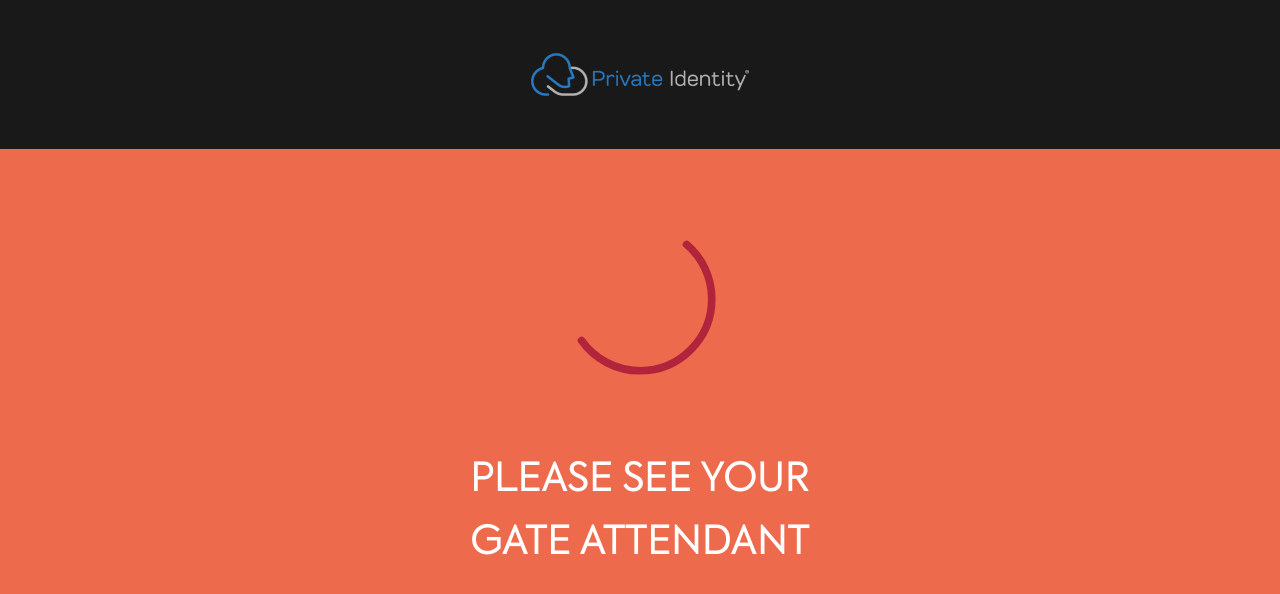
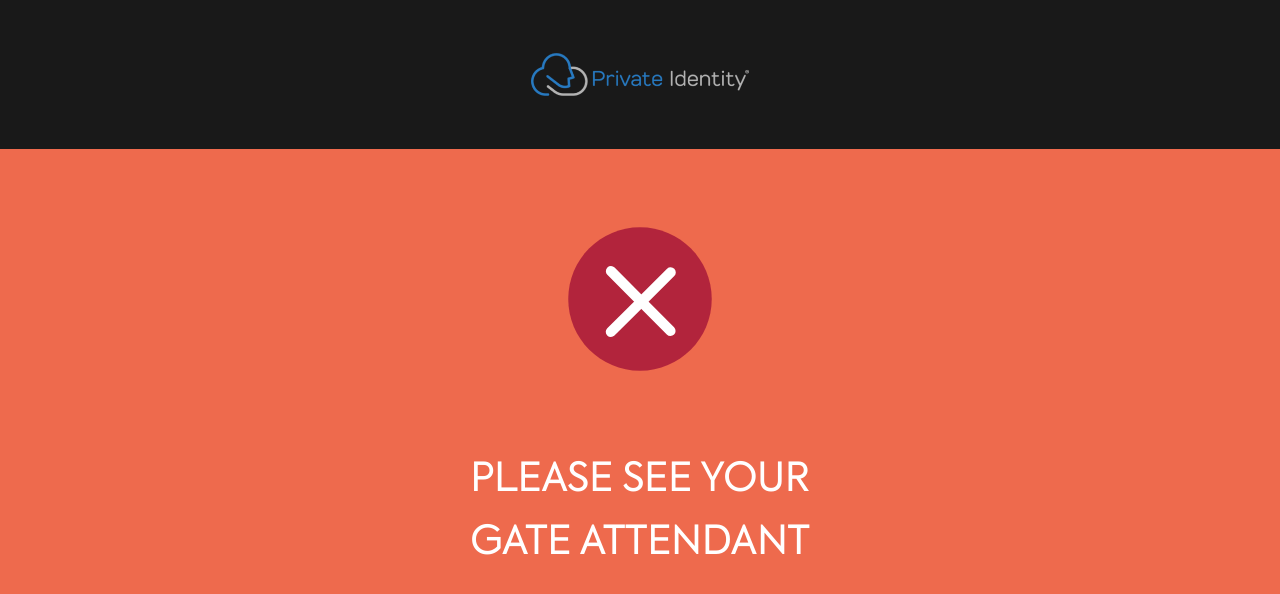
Before and after one commit to adnan1naeem/clearWebCam, a React (Create React App) app: page /notfound in a window 1280 px wide. Shown: the top 594 px of the page. Built offline with nearby package versions, Linux system fonts and the light colour scheme.

Commit message:
fix(added height): added height

```diff
--- a/src/pages/notFound/notFound.jsx
+++ b/src/pages/notFound/notFound.jsx
@@ -91,7 +91,11 @@ const NotFound = () => {
       </Box>
       <Box className={classes.lottiebox}>
         <Box className={classes.lottiewrap}>
-          <Lottie className={classes.lottie} animationData={notfoundgif} />
+          <Lottie
+            loop={false}
+            className={classes.lottie}
+            animationData={notfoundgif}
+          />
         </Box>
         <Box className={classes.text}>PLEASE SEE YOUR GATE ATTENDANT</Box>
       </Box>
--- a/src/pages/ready/ready.jsx
+++ b/src/pages/ready/ready.jsx
@@ -57,22 +57,24 @@ const useStyles = makeStyles((theme) => ({
       width: 120,
     },
   },
-  height: {
-    height: 300,
-  },
-  [theme.breakpoints.only("md")]: {
-    height: 400,
-  },
 }));
 
 const Ready = () => {
   const classes = useStyles();
+  const [height, setHeight] = React.useState();
+  React.useEffect(
+    () => {
+      setHeight(window.innerHeight);
+    },
+    [],
+    [window.innerHeight]
+  );
   return (
     <div className={classes.main}>
       <Box className={classes.imgbox}>
         <img src={logo} className={classes.logo} alt="PrivateId Logo" />
       </Box>
-      <Webcam height={classes.height} />
+      <Webcam height={height} />
       <Box className={classes.btnbox}>
         <Button className={classes.btn}>Ready</Button>
       </Box>
--- a/src/pages/success/success.jsx
+++ b/src/pages/success/success.jsx
@@ -88,7 +88,6 @@ const Success = () => {
     loop: false,
     autoplay: false,
   };
-  const { View } = useLottie(options);
   return (
     <div className={classes.main}>
       <Box className={classes.logobox}>
@@ -96,7 +95,11 @@ const Success = () => {
       </Box>
       <Box className={classes.lottiebox}>
         <Box className={classes.lottiewrap}>
-          <Lottie className={classes.lottie} animationData={success} />
+          <Lottie
+            loop={false}
+            className={classes.lottie}
+            animationData={success}
+          />
         </Box>
         <Box className={classes.text}>SEAT 25B</Box>
         <Box className={classes.btnbox}>
```
